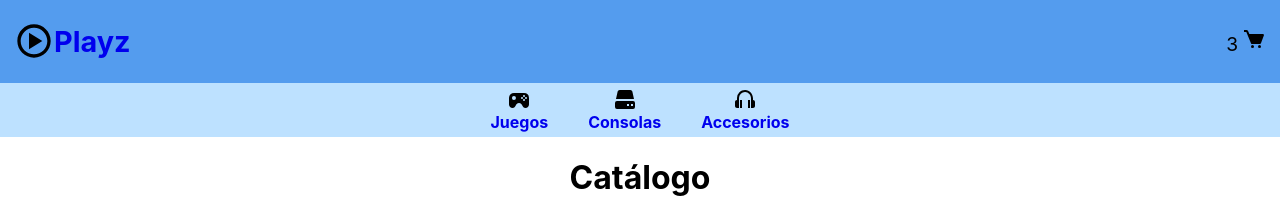
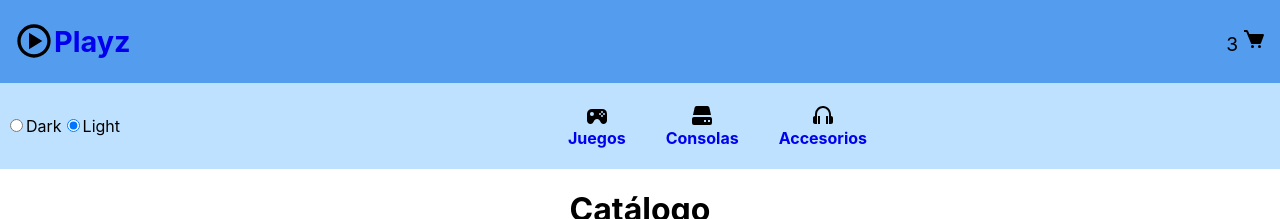
Before and after one commit to ledesmamanu123/ReactJS, a React (Create React App) app: page / in a window 1280 px wide. Shown: the top 219 px of the page. Built offline with nearby package versions, Linux system fonts and the light colour scheme.

Commit message:
Theme Context

```diff
--- a/src/components/ItemListContainer/ItemListContainer.css
+++ b/src/components/ItemListContainer/ItemListContainer.css
@@ -1,22 +1,4 @@
-.lista_categorias{
-    list-style: none;
-    display: flex;
-    justify-content: center;
-    background-color: rgb(189, 225, 255);
-    padding: 5px;
-    margin: 0;
-}
-a{
-    text-decoration: none;
-    margin: 0 4px;
-}
-.item_categorias{
-    display: flex;
-    flex-direction: column;
-    align-items: center;
-    padding: 0 16px;
-    font-weight: bold;
-}
+
 .sectionCards{
     display: flex;
     justify-content: center;
--- a/src/components/NavBar/NavBar.css
+++ b/src/components/NavBar/NavBar.css
@@ -5,6 +5,35 @@
     padding: 0 10px;
     font-size: 1.2rem;
 }
-nav{
+.lista_theme{
+    display: flex;
+    align-items: center;
+}
+.light{
     background-color: rgb(84, 156, 238);
 }
+.dark{
+    background-color: rgb(29, 29, 29);
+}
+.lista_categorias{
+    list-style: none;
+    display: flex;
+    justify-content: space-between;
+    background-color: rgb(189, 225, 255);
+    padding: 5px;
+    margin: 0;
+}
+a{
+    text-decoration: none;
+    margin: 0 4px;
+}
+.item_categorias{
+    display: flex;
+    flex-direction: column;
+    align-items: center;
+    padding: 0 16px;
+    font-weight: bold;
+}
+.ul_navbar{
+    display: flex;
+}
--- a/src/components/NavBar/NavBar.jsx
+++ b/src/components/NavBar/NavBar.jsx
@@ -3,21 +3,44 @@ import CartWidget from '../CartWidget/CartWidget'
 import Title from '../Title/Title'
 import { Link } from 'react-router-dom';
 import { categories } from '../mocks';
+import { useState } from 'react';
+import { themeContext } from '../../context/themeContext';
 import './NavBar.css'
+import { useContext } from 'react';
 const NavBar = () => {
+
+//Declarando el estado del tema
+const [theme, setTheme] = useState("light")
+
+
+//Use Context
+const {onChangeTheme} = useContext(themeContext)
+
+
+const changeTheme = (e) =>{
+  setTheme(e.target.value)
+  onChangeTheme(theme)
+}
 
   return (
     <>
-      <nav>
+      <nav className={`${theme === 'dark'? "dark" : "light"}`}>
           <div className='title_cart'>
               <Title name="Playz" />
               <CartWidget />
           </div>
-          <ul className='lista_categorias'>
-              {categories.map((category, index)=>{
-                  return <li className='item_categorias' key={index}> {category.icon}<Link to={`category/${category.id}`} id={category.id} name={category.name}>{category.name}</Link></li>
-              })}
-          </ul>
+          <div className='lista_categorias'>
+          <div className='lista_theme'>
+            <label htmlFor=""><input type="radio" name="theme_page" id="" value="dark" checked={theme === "dark" ? true : false} onChange={changeTheme}/>Dark</label>
+            <label htmlFor=""><input type="radio" name="theme_page" id="" value="light" checked={theme === "light" ? true : false} onChange={changeTheme}/>Light</label>
+          </div>
+            <ul className='ul_navbar'>
+                {categories.map((category, index)=>{
+                    return <li className='item_categorias' key={index}> {category.icon}<Link to={`category/${category.id}`} id={category.id} name={category.name}>{category.name}</Link></li>
+                })}
+            </ul>
+            <div></div>
+          </div>
         </nav>
     </>
   )
--- a/src/components/icons/AccesoriosIcon.jsx
+++ b/src/components/icons/AccesoriosIcon.jsx
@@ -1,8 +1,13 @@
 import React from 'react'
+import { useContext } from 'react'
+import { themeContext } from '../../context/themeContext'
+
 
 const AccesoriosIcon = () => {
+const { theme } = useContext(themeContext)
+console.log(theme)
   return (
-    <svg xmlns="http://www.w3.org/2000/svg" width="24" height="24" viewBox="0 0 24 24"><path d="M20 12v-1.707c0-4.442-3.479-8.161-7.755-8.29-2.204-.051-4.251.736-5.816 2.256A7.933 7.933 0 0 0 4 10v2c-1.103 0-2 .897-2 2v4c0 1.103.897 2 2 2h2V10a5.95 5.95 0 0 1 1.821-4.306 5.977 5.977 0 0 1 4.363-1.691C15.392 4.099 18 6.921 18 10.293V20h2c1.103 0 2-.897 2-2v-4c0-1.103-.897-2-2-2z"></path><path d="M7 12h2v8H7zm8 0h2v8h-2z"></path></svg>
+    <svg style={theme==="dark"? {fill:"white"} : {fill: "black"}} xmlns="http://www.w3.org/2000/svg" width="24" height="24" viewBox="0 0 24 24"><path d="M20 12v-1.707c0-4.442-3.479-8.161-7.755-8.29-2.204-.051-4.251.736-5.816 2.256A7.933 7.933 0 0 0 4 10v2c-1.103 0-2 .897-2 2v4c0 1.103.897 2 2 2h2V10a5.95 5.95 0 0 1 1.821-4.306 5.977 5.977 0 0 1 4.363-1.691C15.392 4.099 18 6.921 18 10.293V20h2c1.103 0 2-.897 2-2v-4c0-1.103-.897-2-2-2z"></path><path d="M7 12h2v8H7zm8 0h2v8h-2z"></path></svg>
   )
 }
 
--- /dev/null
+++ b/src/context/themeContext.js
@@ -0,0 +1,18 @@
+import { createContext, useState } from "react";
+
+export const themeContext = createContext(null)
+
+export const ThemeContextProvider =({children})=>{
+    //Estado del tema
+    const [theme, setTheme] = useState("light")
+    const onChangeTheme =(theme)=>{
+       setTheme(theme)
+    }
+
+    return(
+        <themeContext.Provider
+        value={{theme, onChangeTheme}}>
+            {children}
+        </themeContext.Provider>
+    )
+}
--- a/src/index.js
+++ b/src/index.js
@@ -4,12 +4,15 @@ import './index.css';
 import App from './App';
 import reportWebVitals from './reportWebVitals';
 import { CartContextProvider } from './context/cartContext';
+import { ThemeContextProvider } from './context/themeContext';
 
 const root = ReactDOM.createRoot(document.getElementById('root'));
 root.render(
   <React.StrictMode>
     <CartContextProvider value={[]}>
+    <ThemeContextProvider>
     <App />
+    </ThemeContextProvider>
     </CartContextProvider>
   </React.StrictMode>
 );
```
Also changed, not shown: src/components/NavBar/index.js (deleted).
